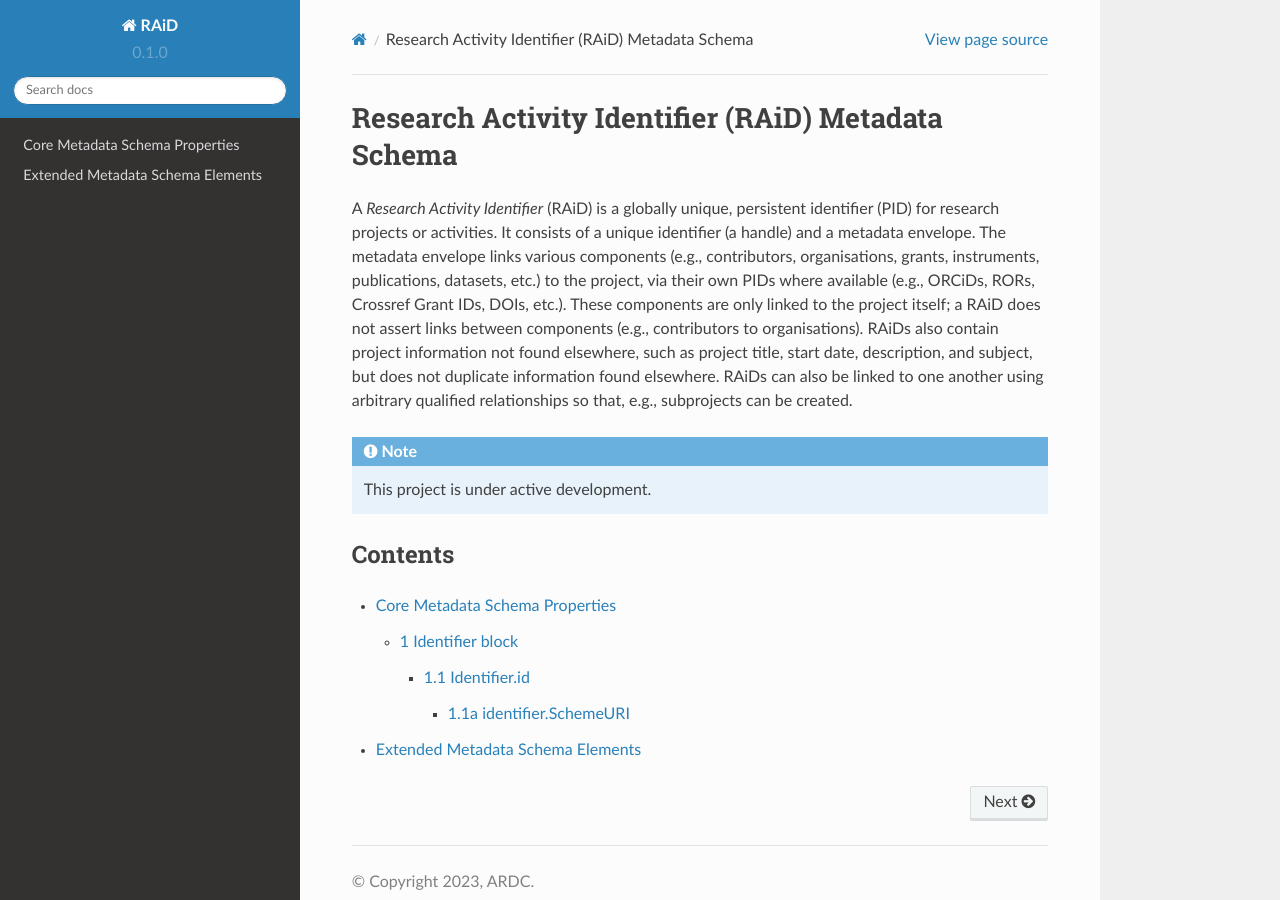
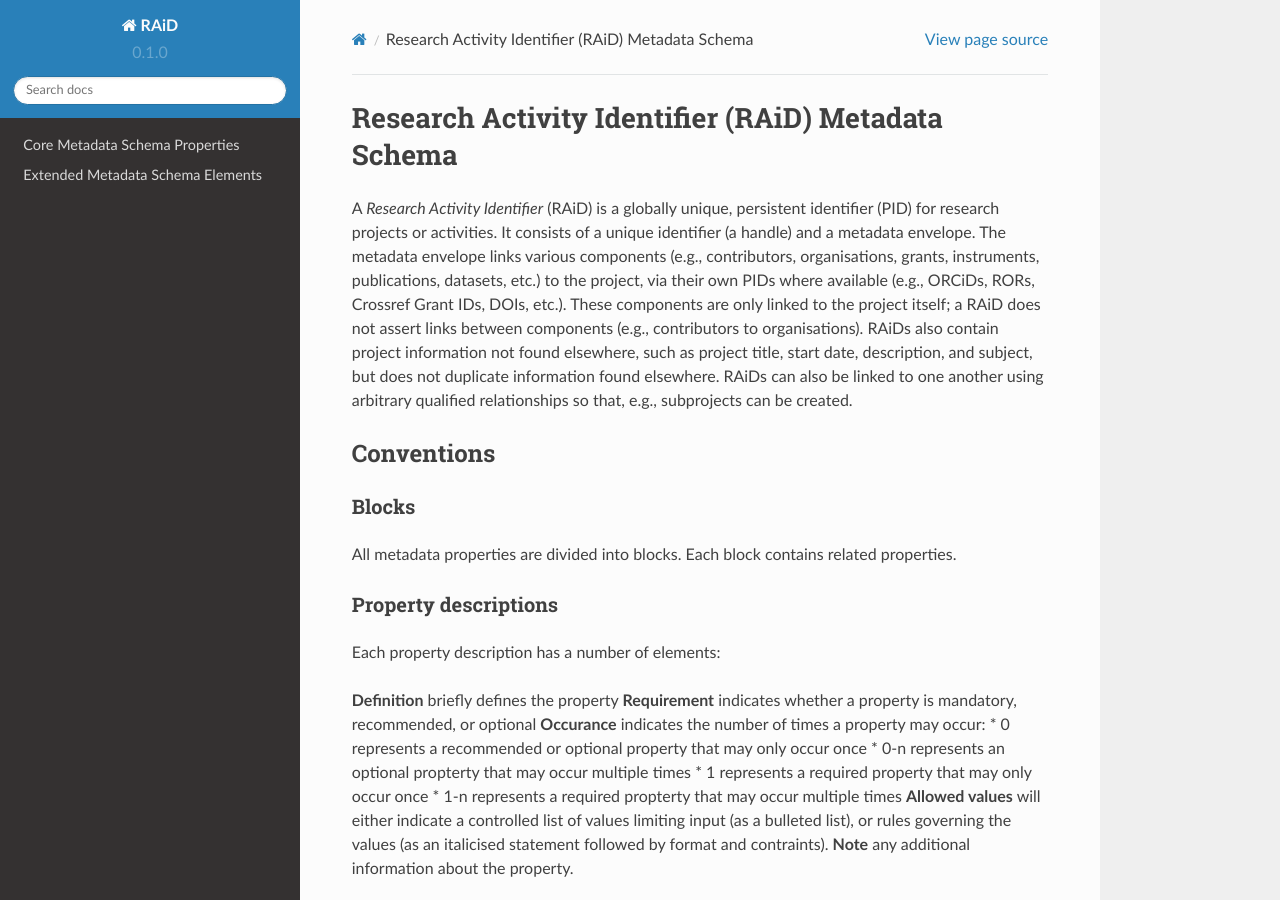
Before and after one commit to au-research/raid-metadata, a Sphinx documentation site: the page built from rtd/docs/source/index.rst, in a window 1280 px wide and 900 px high. Built offline with Sphinx 7.4.7 and the Read the Docs theme 2.0.0, drawn with Linux system fonts in a browser that asks for light colours.

Commit message:
Add conventions to index page; minor update to core properties page

```diff
--- a/rtd/docs/source/index.rst
+++ b/rtd/docs/source/index.rst
@@ -2,6 +2,30 @@ Research Activity Identifier (RAiD) Metadata Schema
 ===================================================
 
 A *Research Activity Identifier* (RAiD) is a globally unique, persistent identifier (PID) for research projects or activities. It consists of a unique identifier (a handle) and a metadata envelope. The metadata envelope links various components (e.g., contributors, organisations, grants, instruments, publications, datasets, etc.) to the project, via their own PIDs where available (e.g., ORCiDs, RORs, Crossref Grant IDs, DOIs, etc.). These components are only linked to the project itself; a RAiD does not assert links between components (e.g., contributors to organisations). RAiDs also contain project information not found elsewhere, such as project title, start date, description, and subject, but does not duplicate information found elsewhere. RAiDs can also be linked to one another using arbitrary qualified relationships so that, e.g., subprojects can be created.
+
+Conventions
+-----------
+
+Blocks
+^^^^^^
+
+All metadata properties are divided into blocks. Each block contains related properties.
+
+Property descriptions
+^^^^^^^^^^
+
+Each property description has a number of elements:
+
+**Definition** briefly defines the property
+**Requirement** indicates whether a property is mandatory, recommended, or optional
+**Occurance** indicates the number of times a property may occur:
+* 0 represents a recommended or optional property that may only occur once
+* 0-n represents an optional propterty that may occur multiple times
+* 1 represents a required property that may only occur once
+* 1-n represents a required propterty that may occur multiple times
+**Allowed values** will either indicate a controlled list of values limiting input (as a bulleted list), or rules governing the values (as an italicised statement followed by format and contraints).
+**Note** any additional information about the property.
+
 
 .. note::
 
```
